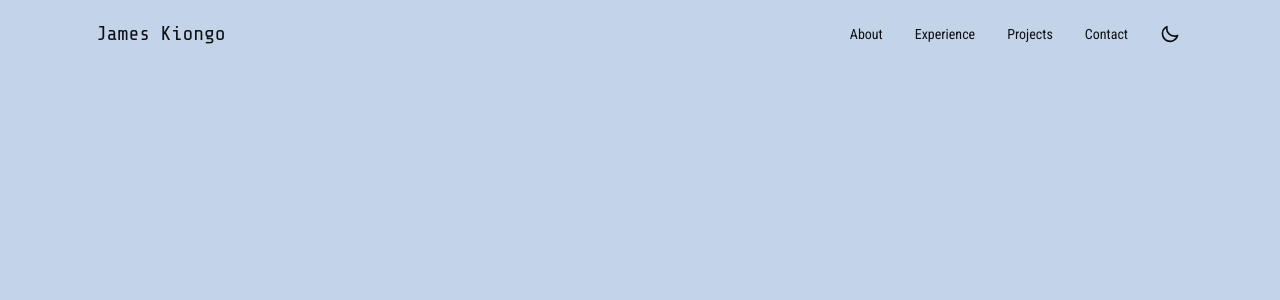
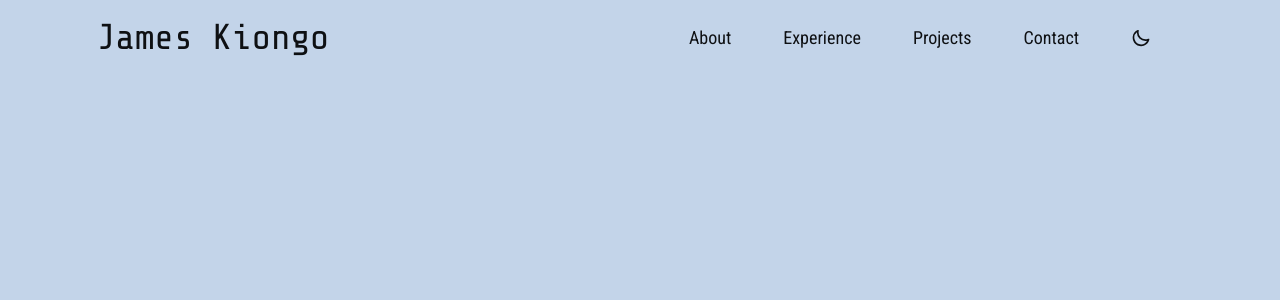
Before and after one commit to jameskiongo/portfolio, a React (Vite) app: page / in a window 1280 px wide. Shown: the top 300 px of the page. Built offline with nearby package versions, Linux system fonts and the light colour scheme.

Commit message:
Finished Navbar

```diff
--- a/src/components/navigation/Navbar.css
+++ b/src/components/navigation/Navbar.css
@@ -3,3 +3,17 @@
 .logo-text {
   font-family: "Share Tech Mono", monospace;
 }
+.menu {
+  display: flex;
+  align-items: center;
+  justify-content: center;
+}
+
+.menu li {
+  margin: 0 10px; /* Adjust the spacing as needed */
+}
+
+.swap {
+  display: flex;
+  align-items: center;
+}
--- a/src/components/navigation/Navbar.jsx
+++ b/src/components/navigation/Navbar.jsx
@@ -58,10 +58,10 @@ function Navbar() {
             </li>
           </ul>
         </div>
-        <a className=" logo-text px-4 text-xl">James Kiongo</a>
+        <a className=" logo-text px-4 lg:text-4xl">James Kiongo</a>
       </div>
-      <div className="navbar-end hidden lg:flex">
-        <ul className="menu menu-horizontal px-1">
+      <div className="navbar-end hidden lg:flex lg:items-center lg:justify-center">
+        <ul className="menu menu-horizontal text-lg px-1">
           <li>
             <a>About</a>
           </li>
```
